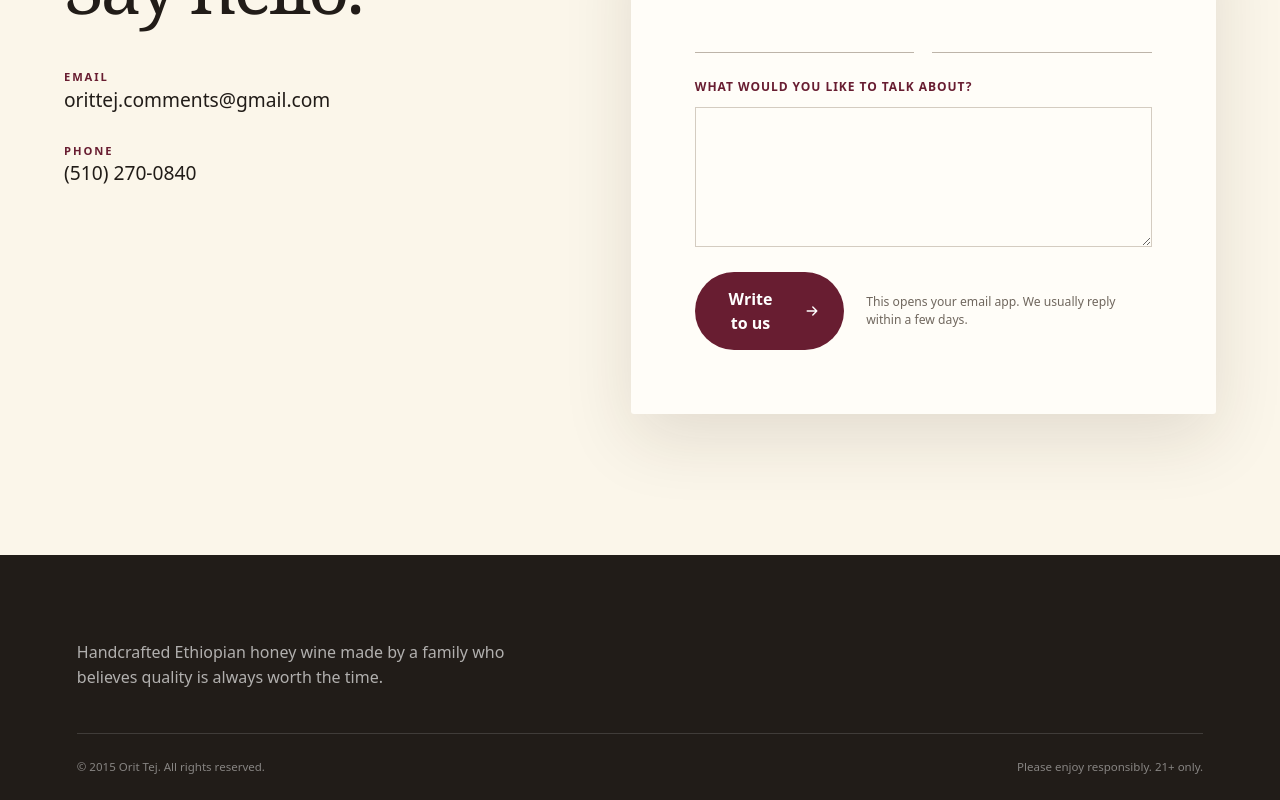
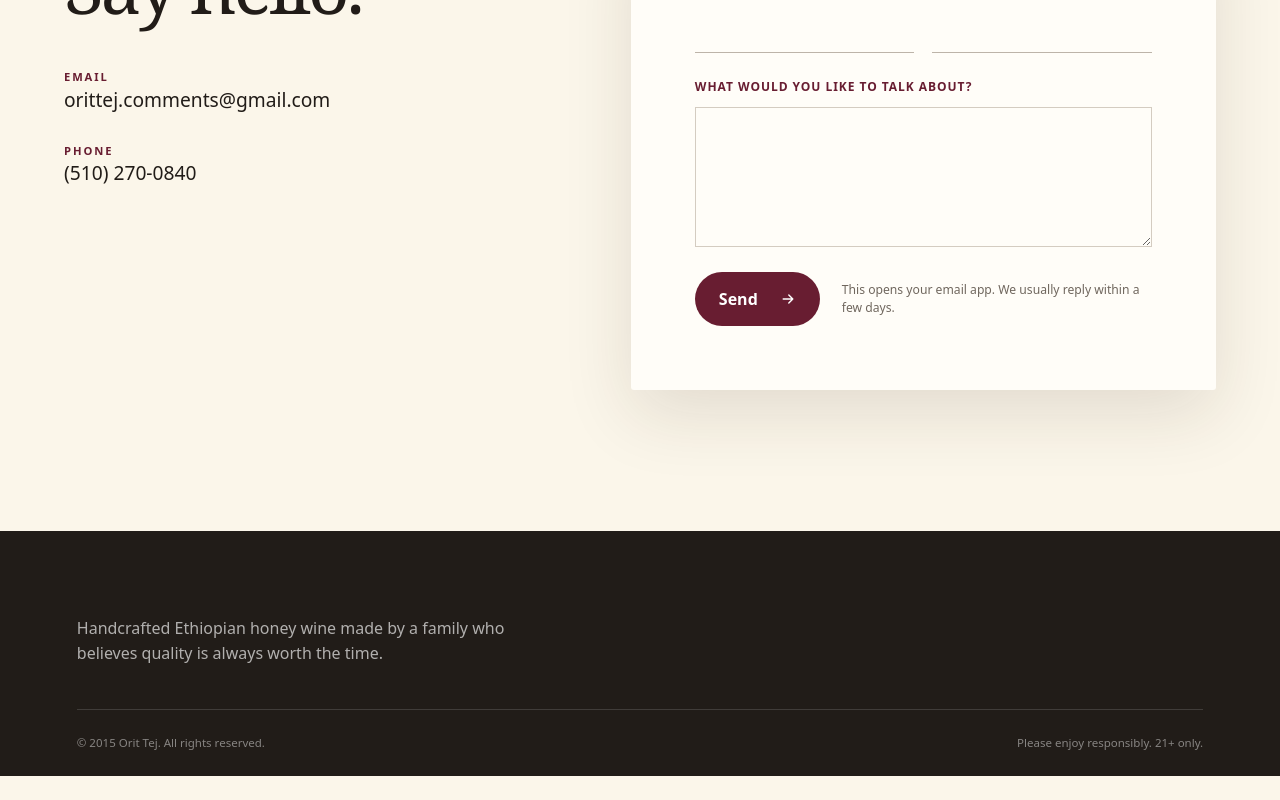
Before and after one commit to Kidus-M/Orit-Backend, a Next.js app: page /contact in a window 1280 px wide. Shown: the part 846-1646 px from the top of the page. After the commit the page ends 1622 px from the top, so only its background shows below. Built offline with nearby package versions, Linux system fonts and the light colour scheme.

Commit message:
feat: update contact form button text for clarity

```diff
--- a/components/contact-form.tsx
+++ b/components/contact-form.tsx
@@ -41,7 +41,7 @@ export function ContactForm() {
       </label>
       <div className="contact-form__actions">
         <button className="button button--wine" type="submit">
-          Write to us
+          Send
           <ArrowRightIcon />
         </button>
         <p aria-live="polite">
```
